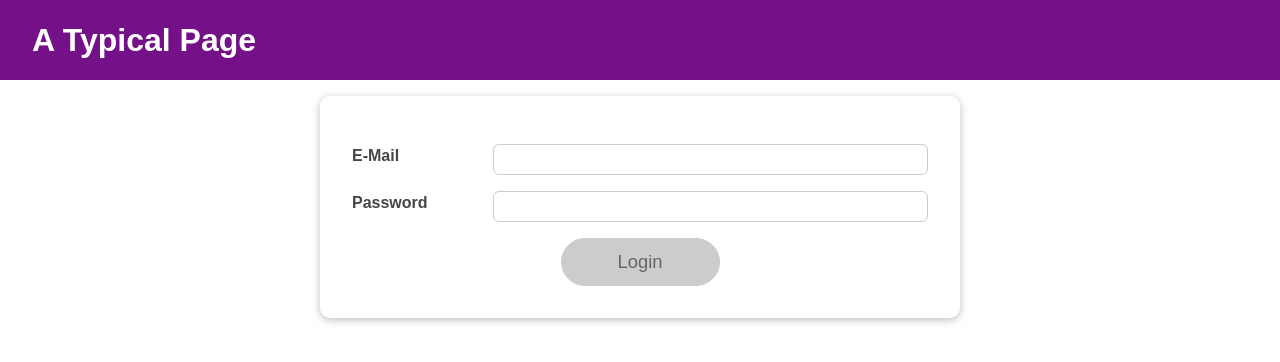
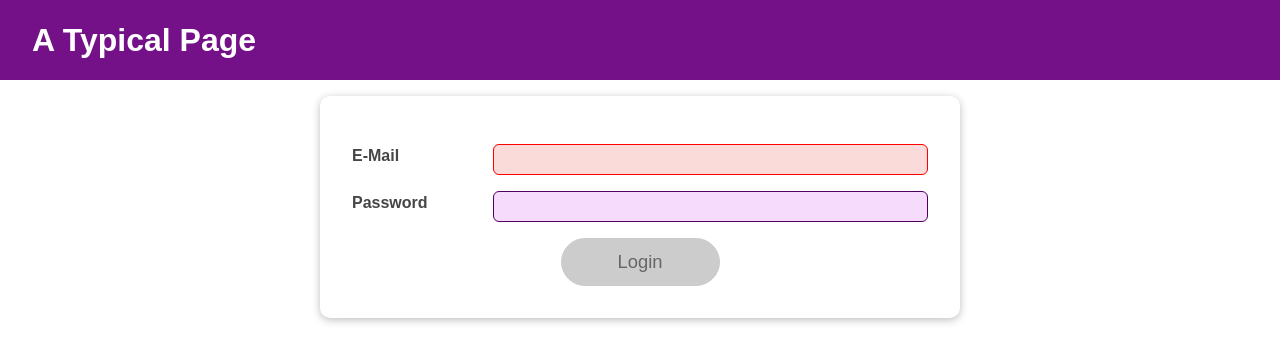
Before and after one commit to AlanLeverenz/react-complete-guide, a React (Create React App) app in the folder 01-starting-project-emailpwd/: page / in a window 1280 px wide. Shown: the top 362 px of the page. Built offline with nearby package versions, Linux system fonts and the light colour scheme.

Commit message:
inserted useEffect in Input.js

```diff
--- a/01-starting-project-emailpwd/src/components/UI/Input/Input.js
+++ b/01-starting-project-emailpwd/src/components/UI/Input/Input.js
@@ -1,8 +1,14 @@
-import React from 'react';
+import React, { useRef, useEffect } from 'react';
 
 import classes from './Input.module.css';
 
 const Input = props => {
+  const inputRef = useRef();
+
+  useEffect(() => {
+    inputRef.current.focus();
+  }, []);
+
   return (
     <div
       className={`${classes.control} ${props.isValid === false ? classes.invalid : ''
@@ -10,6 +16,7 @@ const Input = props => {
     >
       <label htmlFor="{props.id}">{props.label}</label>
       <input
+        ref={inputRef}
         type="{props.type}"
         id="{props.id}"
         value={props.value}
```
Also changed, not shown: 1 other file (tests, documents, lock files or other folders).
